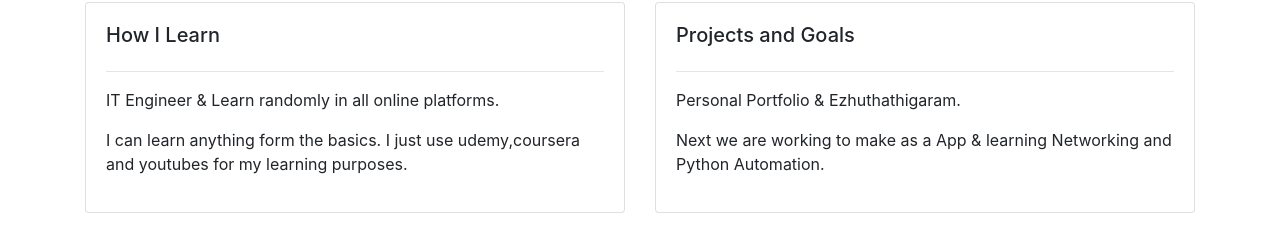
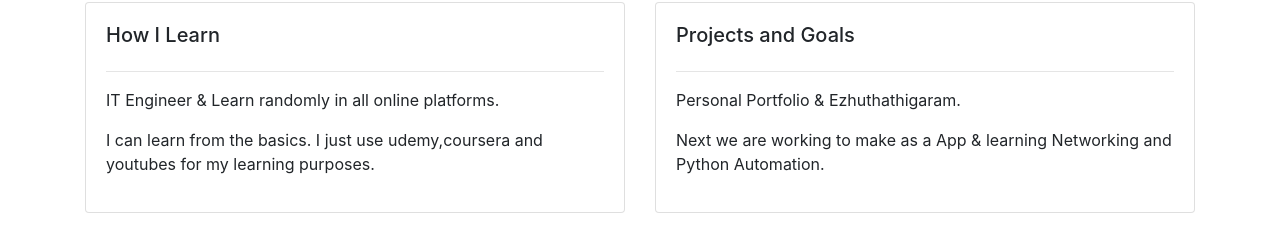
Before and after one commit to arunkrishna97/resume, a Django app: page / in a window 1280 px wide. Shown: the part 617-854 px from the top of the page. Run offline with Django 3.2, Linux system fonts and the light colour scheme; some libraries are stand-ins or nearby versions.

Commit message:
Update home.html

```diff
--- a/base/templates/base/home.html
+++ b/base/templates/base/home.html
@@ -63,7 +63,7 @@
 					<hr>
 					<p>IT Engineer & Learn randomly in all online platforms.</p>
 
-					<p>I can  learn anything form the basics. I just use udemy,coursera and youtubes for my learning purposes.</p>
+					<p>I can  learn from the basics. I just use udemy,coursera and youtubes for my learning purposes.</p>
 				</div>
 			</div>
 
```
